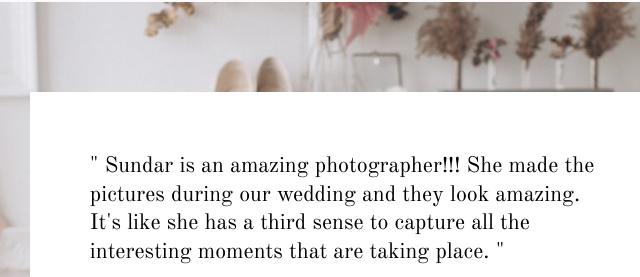
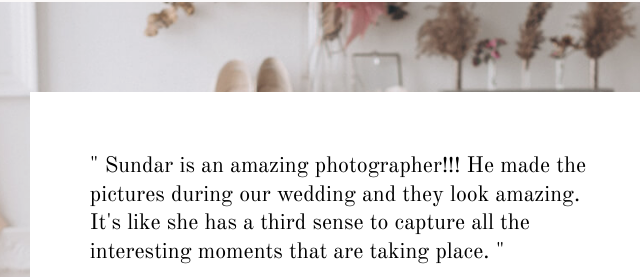
Before and after one commit to SundarStudio/sundarstudio.github.io, a plain HTML site: page index.html in a window 1280 px wide. Shown: the part 1788-2065 px from the top of the page, 431-1071 px from the left. Drawn offline with nearby package versions, Linux system fonts and the light colour scheme; files whose address does not match are found by name.

Commit message:
Update index.html

```diff
--- a/index.html
+++ b/index.html
@@ -158,7 +158,7 @@
                     <div class="item-box"> <span class="quote">
                             <img src="images/quot.png" alt="">
                         </span>
-                        <h3>" Sundar is an amazing photographer!!! She made the pictures during our wedding and they look amazing. It's like she has a third sense to capture all the interesting moments that are taking place. "</h3>
+                        <h3>" Sundar is an amazing photographer!!! He made the pictures during our wedding and they look amazing. It's like she has a third sense to capture all the interesting moments that are taking place. "</h3>
                         <hr class="line line-hr-left">
                         <div class="info">
                             <h6>— Lalit & Monika</h6>
@@ -167,7 +167,7 @@
                     <div class="item-box"> <span class="quote">
                             <img src="images/quot.png" alt="">
                         </span>
-                        <h3>" Sundar is an amazing photographer!!! She made the pictures during our wedding and they look amazing. It's like she has a third sense to capture all the interesting moments that are taking place. "</h3>
+                        <h3>" Sundar is an amazing photographer!!! He made the pictures during our wedding and they look amazing. It's like she has a third sense to capture all the interesting moments that are taking place. "</h3>
                         <hr class="line line-hr-left">
                         <div class="info">
                             <h6>— Olivia & Enrico</h6>
@@ -176,7 +176,7 @@
                     <div class="item-box"> <span class="quote">
                             <img src="images/quot.png" alt="">
                         </span>
-                        <h3>" Sundar is an amazing photographer!!! She made the pictures during our wedding and they look amazing. It's like she has a third sense to capture all the interesting moments that are taking place. "</h3>
+                        <h3>" Sundar is an amazing photographer!!! He made the pictures during our wedding and they look amazing. It's like she has a third sense to capture all the interesting moments that are taking place. "</h3>
                         <hr class="line line-hr-left">
                         <div class="info">
                             <h6>— Tammy & Matthew</h6>
```
